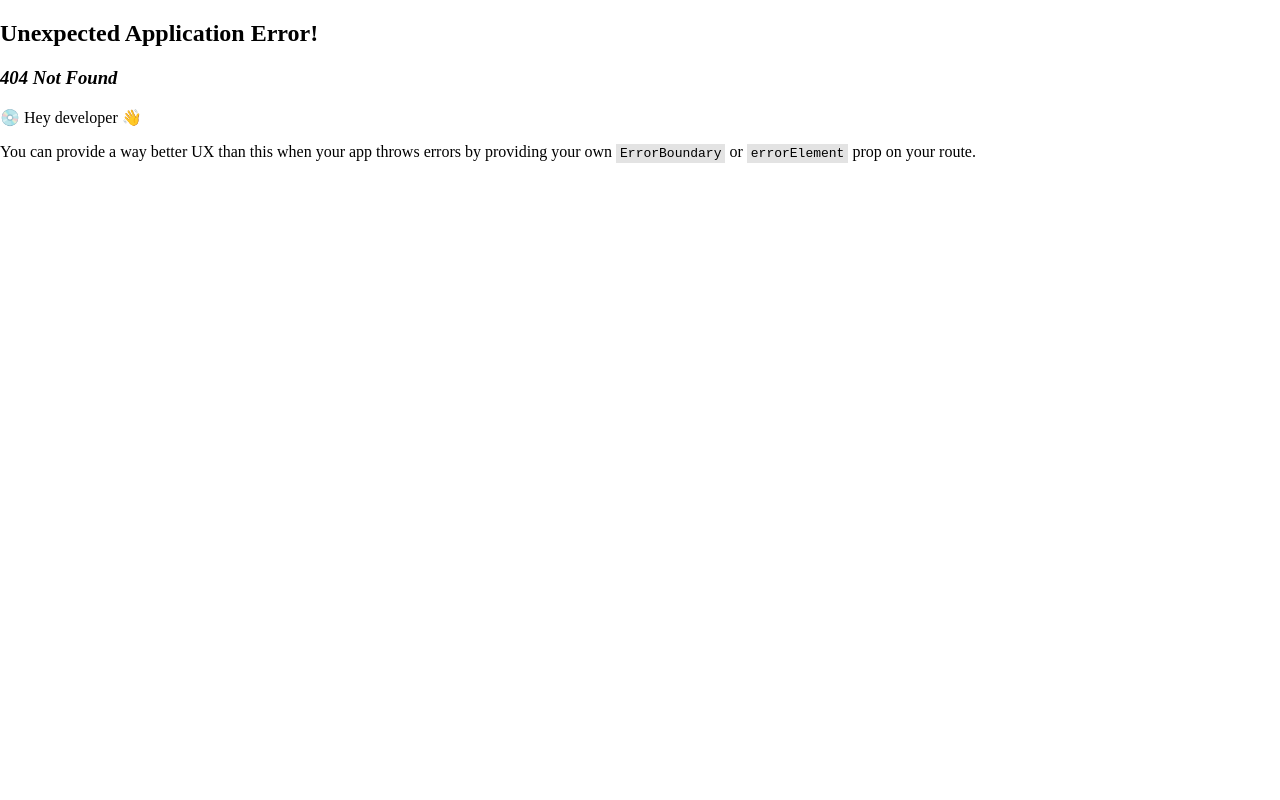
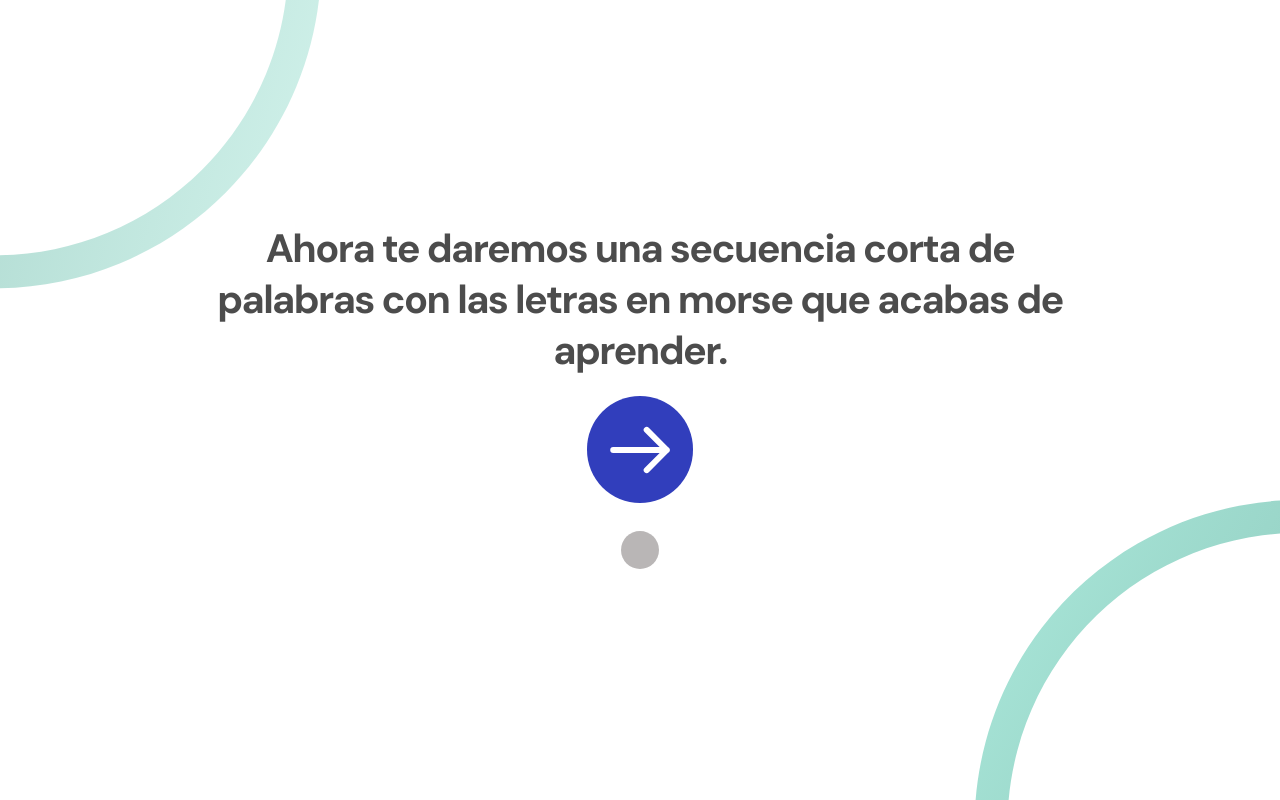
Before and after one commit to yabuJunn/morseCodeHCI, a React (Vite) app: page /message1 in a window 1280 px wide. Before the commit this address had no page. Built offline with nearby package versions, Linux system fonts and the light colour scheme; no server answers.

Commit message:
Created messagePage component

```diff
--- /dev/null
+++ b/src/pages/LearningSection/Message1/Message1.css
@@ -0,0 +1,37 @@
+#Message1Page {
+    background-image: url(../../../assets/svg/fondoVerde.svg);
+    background-position: center;
+    background-size: cover;
+    background-repeat: no-repeat;
+
+    display: flex;
+    justify-content: center;
+    align-items: center;
+}
+
+#Message1Page h2 {
+    color: #4C4C4C;
+    text-align: center;
+    font-family: "DM Sans";
+    font-size: 39.619px;
+    font-style: normal;
+    font-weight: 700;
+    line-height: normal;
+    letter-spacing: -1.585px;
+
+    width: 70%;
+    margin: 0;
+}
+
+#nextButton {
+    width: 106.066px;
+    height: 106.066px;
+
+    flex-shrink: 0;
+    background-color: #313EBC;
+    border-radius: 100px;
+
+    display: flex;
+    justify-content: center;
+    align-items: center;
+}
--- /dev/null
+++ b/src/pages/LearningSection/Message1/Message1.tsx
@@ -0,0 +1,83 @@
+import './Message1.css'
+
+import { useEffect, useState, useRef } from 'react';
+import { io } from 'socket.io-client';
+import { useNavigate } from 'react-router-dom';
+import { MorseFeedback } from '../../../components/learningSection/MorseFeedback/MorseFeedback'
+
+import nextImg from '../../../assets/svg/iconNextArrow.svg'
+
+interface ButtonStatusType {
+    lineButton: number;
+    pointButton: number;
+}
+
+const morseCodeMap: Record<string, string> = {
+    'dot': '.',
+    'dash': '-',
+};
+
+export const Message1 = () => {
+
+    const navigate = useNavigate()
+    const [buttonStatus, setButtonStatus] = useState<ButtonStatusType | undefined>()
+    const [currentChar, setCurrentChar] = useState<string>('')
+    const timeoutIdRef = useRef<NodeJS.Timeout | null>(null)
+
+    useEffect(() => {
+        const socket = io('http://localhost:5050')
+
+        socket.on('buttonStatus', (data: ButtonStatusType) => {
+            setButtonStatus(data)
+            handleButtonPress(data)
+        });
+
+        return () => {
+            socket.disconnect()
+            if (timeoutIdRef.current) clearTimeout(timeoutIdRef.current)
+        };
+    }, [])
+
+    const handleButtonPress = (data: ButtonStatusType) => {
+        if (data.lineButton === 1) {
+            handleMorseInput('dash')
+        } else if (data.pointButton === 1) {
+            handleMorseInput('dot')
+        }
+    };
+
+    const handleMorseInput = (type: 'dot' | 'dash') => {
+
+        setCurrentChar((prevChar) => {
+            const updatedChar = prevChar + morseCodeMap[type];
+
+            if (timeoutIdRef.current) clearTimeout(timeoutIdRef.current);
+
+            if (updatedChar === '.') {
+
+                setTimeout(() => {
+                    navigate('/');
+                }, 500);
+            } else {
+
+                timeoutIdRef.current = setTimeout(() => {
+
+                    setCurrentChar('');
+                }, 2500);
+            }
+
+            return updatedChar;
+        });
+    };
+
+    return <>
+        <main className='page' id='Message1Page'>
+            <h2>Ahora te daremos una secuencia corta de palabras con las letras en morse que acabas de aprender.</h2>
+            <div id='nextButton'>
+                <img src={nextImg} alt="" />
+            </div>
+
+            <MorseFeedback morse={'.'} currentChar={currentChar}></MorseFeedback>
+        </main>
+    </>
+}
--- a/src/routes/learningRoute.tsx
+++ b/src/routes/learningRoute.tsx
@@ -4,6 +4,8 @@ import { LetterEPage } from "../pages/LearningSection/LetterEPage/LetterEPage";
 import { LetterIPage } from "../pages/LearningSection/LetterIPage/LetterIPage";
 import { LetterOPage } from "../pages/LearningSection/LetterOPage/LetterOPage";
 import { LetterSPage } from "../pages/LearningSection/LetterSPage/LetterSPage";
+
+import { Message1 } from "../pages/LearningSection/Message1/Message1";
 
 export const learningRouter = [
     {
@@ -26,4 +28,8 @@ export const learningRouter = [
         path: "/letterS",
         element: <LetterSPage></LetterSPage>,
     },
+    {
+        path: "/message1",
+        element: <Message1></Message1>,
+    },
 ]
```
Also changed, not shown: src/assets/svg/iconNextArrow.svg (added), src/pages/LearningSection/Word1/Word1.css (added), src/pages/LearningSection/Word1/Word1.tsx (added).
